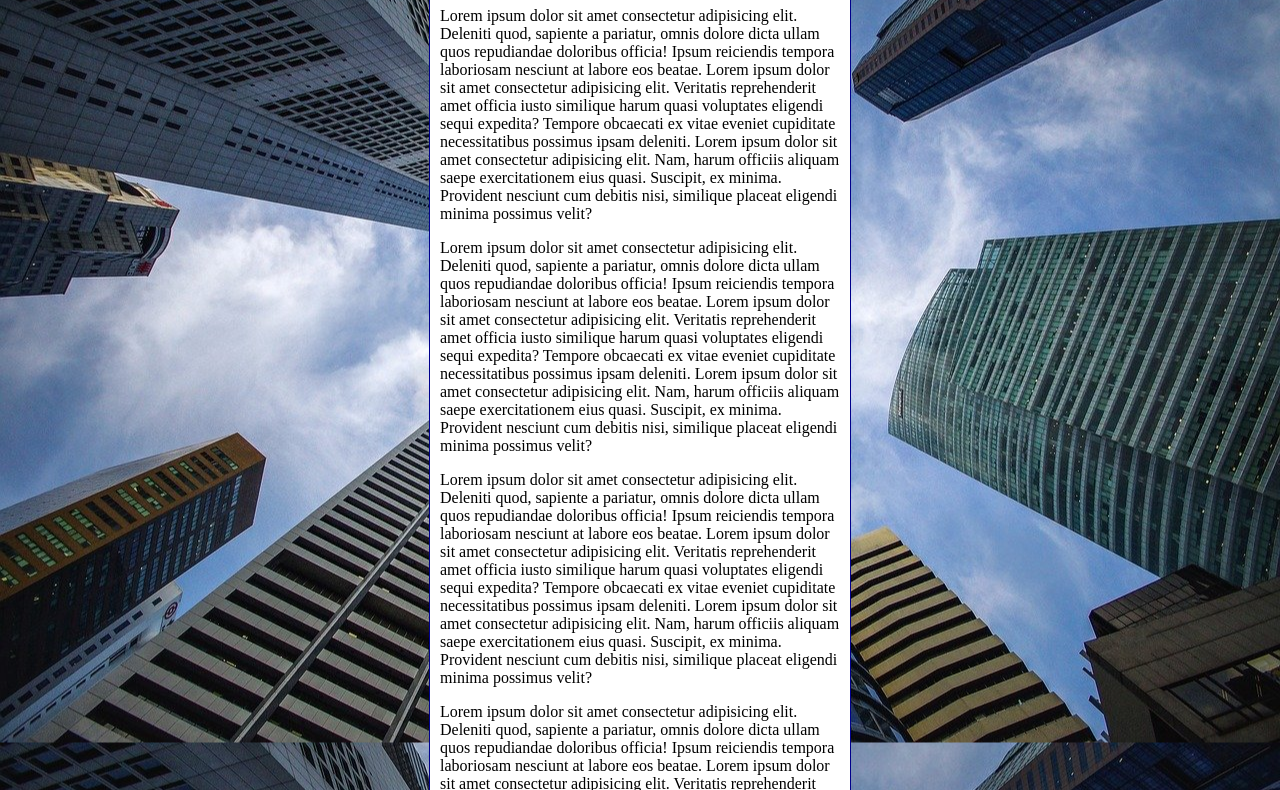
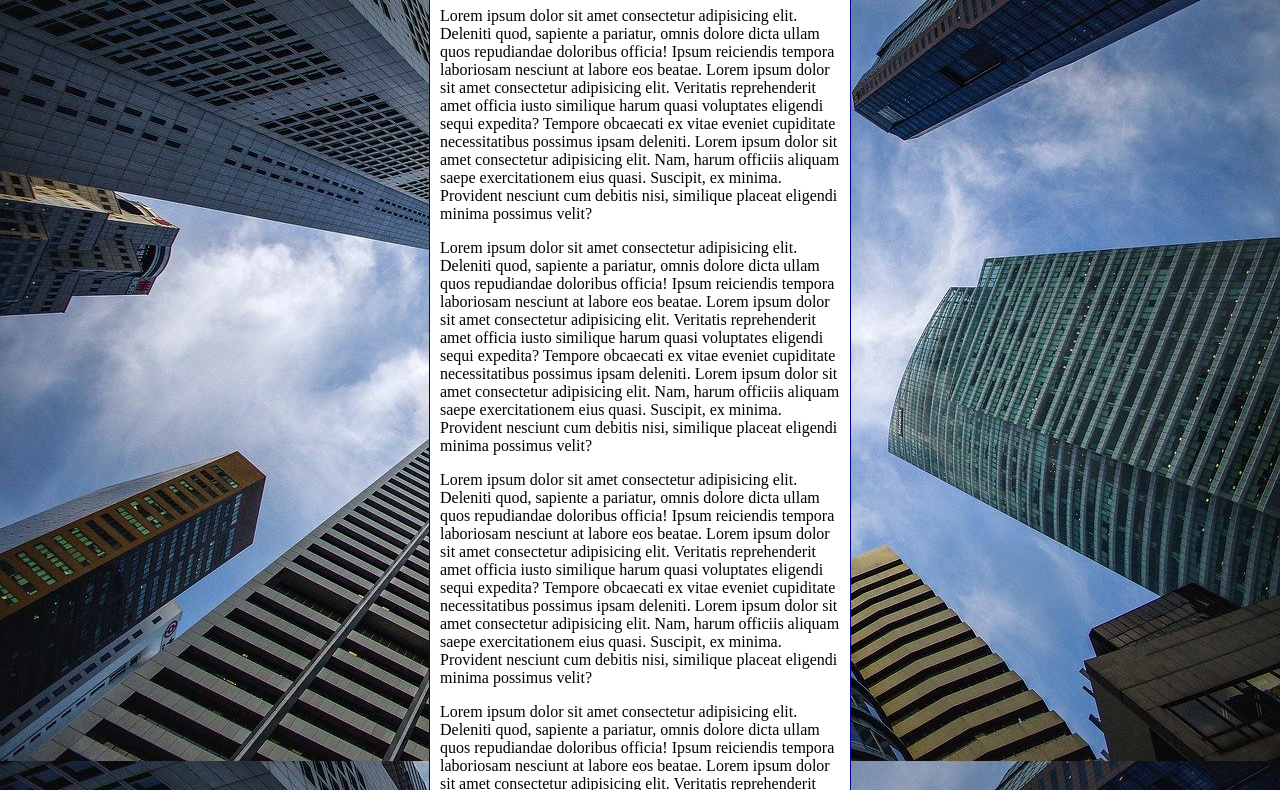
Before and after one commit to adryanwallace06-coder/Html-e-Css, a plain HTML site: page exercicios/ex022/fundo006.html in a window 1280 px wide. Shown: the part 92-882 px from the top of the page. Drawn offline with Linux system fonts and the light colour scheme.

Commit message:
atualização ex022

```diff
--- a/exercicios/ex022/fundo006.html
+++ b/exercicios/ex022/fundo006.html
@@ -3,20 +3,29 @@
 <head>
     <meta charset="UTF-8">
     <meta name="viewport" content="width=device-width, initial-scale=1.0">
-    <title>Document</title>
+    <title>Fundo fixo de tela</title>
     <style>
         body {
             height: 100vh;
-            background-color: black;
+
+            /*background-color: black;
             background-image: url('imagens/wallpaper002.jpg');
             background-position: center center;
-            background-repeat: repeat;
+            background-repeat: no-repeat;
+            background-size: cover;
+            background-attachment: fixed;*/
+
+            /* Shorthand - Background
+
+             color > image > position > repeat > [size] > attachment */
+
+            background: black url('imagens/wallpaper002.jpg')  center center no-repeat fixed;
             background-size: cover;
         }
 
         main {
             background-color: white;
-            width: 400px;
+            max-width: 400px;
             padding: 10px;
             margin: auto;
             border: 1px solid darkblue;
```
